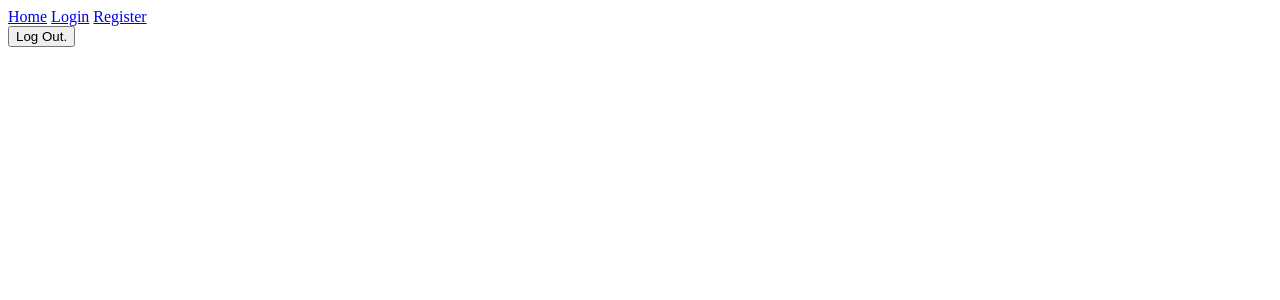
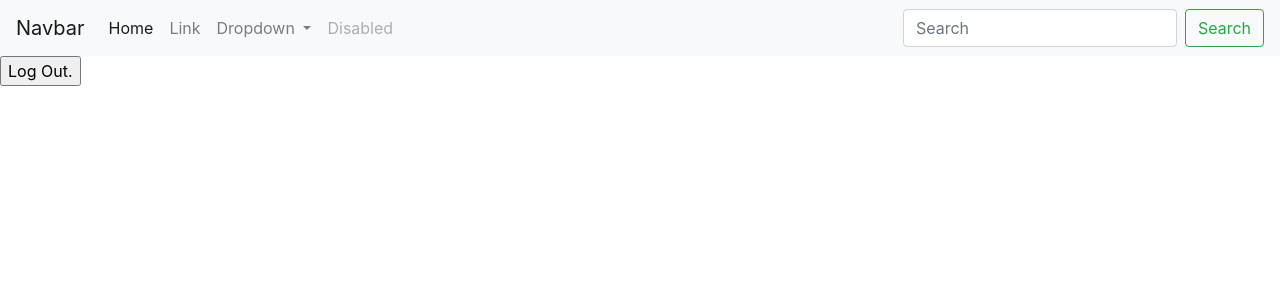
Before and after one commit to SuffragiumNEW/WebApplication, a PHP site: page /pagine/homepage.php in a window 1280 px wide. Shown: the top 300 px of the page. Run offline with PHP 8.4, Linux system fonts and the light colour scheme; the visitor is signed in with stand-in values (Sample User, id 1).

Commit message:
tentativo di navbar con bootstrap

```diff
--- a/pagine/homepage.php
+++ b/pagine/homepage.php
@@ -5,22 +5,56 @@ if(!isset($_SESSION['username'])){
 }
 ?>
 <html>
-<head>
 
-</head>
+    <head>
+        <link rel="stylesheet" href="https://stackpath.bootstrapcdn.com/bootstrap/4.4.1/css/bootstrap.min.css" integrity="sha384-Vkoo8x4CGsO3+Hhxv8T/Q5PaXtkKtu6ug5TOeNV6gBiFeWPGFN9MuhOf23Q9Ifjh" crossorigin="anonymous">
+        <script src="https://code.jquery.com/jquery-3.4.1.slim.min.js" integrity="sha384-J6qa4849blE2+poT4WnyKhv5vZF5SrPo0iEjwBvKU7imGFAV0wwj1yYfoRSJoZ+n" crossorigin="anonymous"></script>
+        <script src="https://cdn.jsdelivr.net/npm/popper.js@1.16.0/dist/umd/popper.min.js" integrity="sha384-Q6E9RHvbIyZFJoft+2mJbHaEWldlvI9IOYy5n3zV9zzTtmI3UksdQRVvoxMfooAo" crossorigin="anonymous"></script>
+        <script src="https://stackpath.bootstrapcdn.com/bootstrap/4.4.1/js/bootstrap.min.js" integrity="sha384-wfSDF2E50Y2D1uUdj0O3uMBJnjuUD4Ih7YwaYd1iqfktj0Uod8GCExl3Og8ifwB6" crossorigin="anonymous"></script>
+    </head>
+
     <body>
-            <div id="div1">
+    <nav class="navbar navbar-expand-lg navbar-light bg-light">
+        <a class="navbar-brand" href="#">Navbar</a>
+        <button class="navbar-toggler" type="button" data-toggle="collapse" data-target="#navbarSupportedContent" aria-controls="navbarSupportedContent" aria-expanded="false" aria-label="Toggle navigation">
+            <span class="navbar-toggler-icon"></span>
+        </button>
 
-                <a href="index.php" id="home">Home</a>
-                <a href="Login.php" id="login2">Login</a>
-                <a href="register.php" id="register">Register</a>
+        <div class="collapse navbar-collapse" id="navbarSupportedContent">
+            <ul class="navbar-nav mr-auto">
+            <li class="nav-item active">
+                <a class="nav-link" href="#">Home <span class="sr-only">(current)</span></a>
+            </li>
+            <li class="nav-item">
+                <a class="nav-link" href="#">Link</a>
+            </li>
+            <li class="nav-item dropdown">
+                <a class="nav-link dropdown-toggle" href="#" id="navbarDropdown" role="button" data-toggle="dropdown" aria-haspopup="true" aria-expanded="false">
+                Dropdown
+                </a>
+                <div class="dropdown-menu" aria-labelledby="navbarDropdown">
+                <a class="dropdown-item" href="#">Action</a>
+                <a class="dropdown-item" href="#">Another action</a>
+                <div class="dropdown-divider"></div>
+                <a class="dropdown-item" href="#">Something else here</a>
+                </div>
+            </li>
+            <li class="nav-item">
+                <a class="nav-link disabled" href="#" tabindex="-1" aria-disabled="true">Disabled</a>
+            </li>
+            </ul>
+            <form class="form-inline my-2 my-lg-0">
+            <input class="form-control mr-sm-2" type="search" placeholder="Search" aria-label="Search">
+            <button class="btn btn-outline-success my-2 my-sm-0" type="submit">Search</button>
+            </form>
+        </div>
+    </nav>
 
-
-        </div>
-        <form action="/Log_out.php" method="get">
+        <form action="/WebApplication/index.php" method="get">
             <input type="submit" name="submit" value="Log Out." action="http://localhost/Log_out.php" id="Logout">
         </form>
     </body>
+
 </html>
 <?php
 
```
Also changed, not shown: media/logo.png (added).
